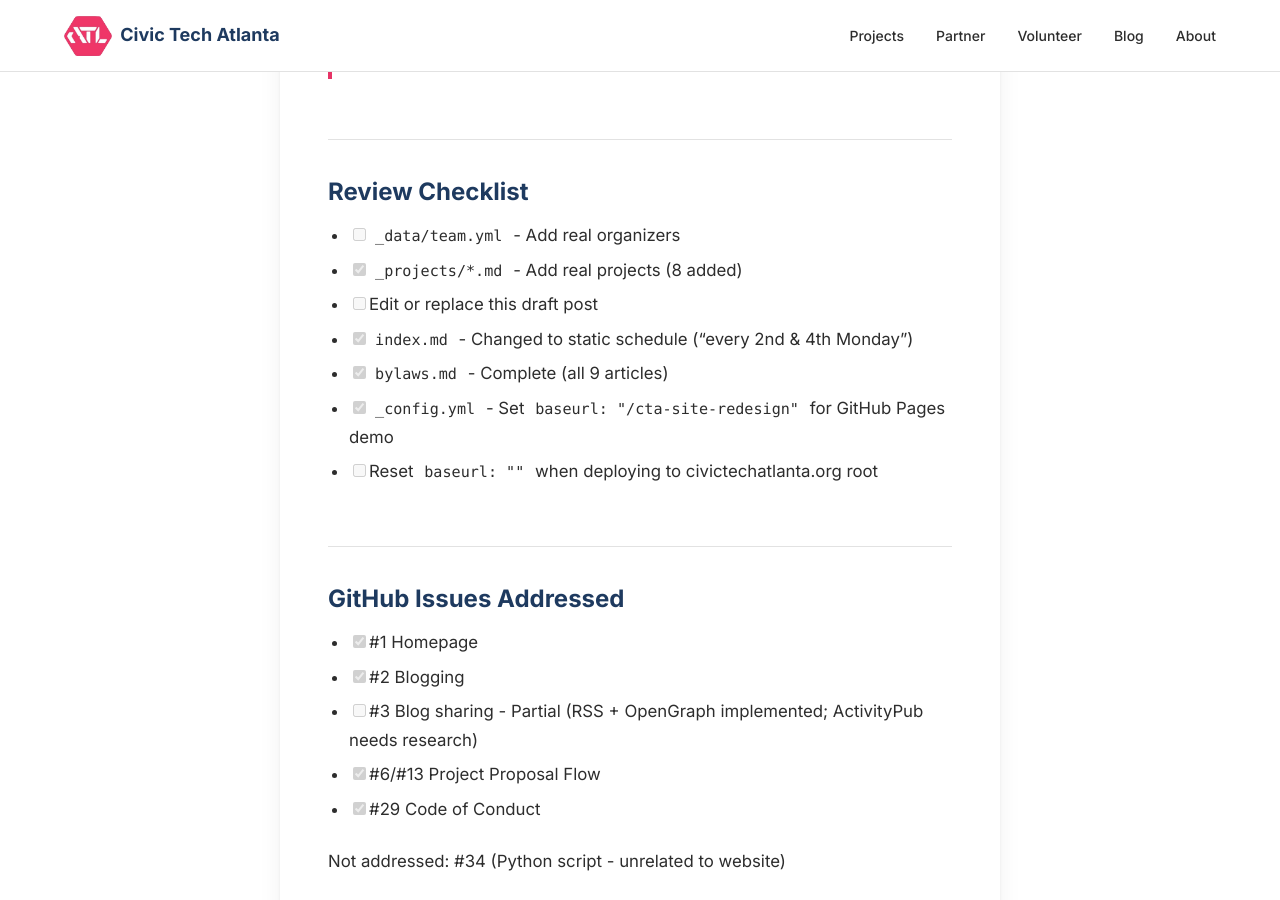
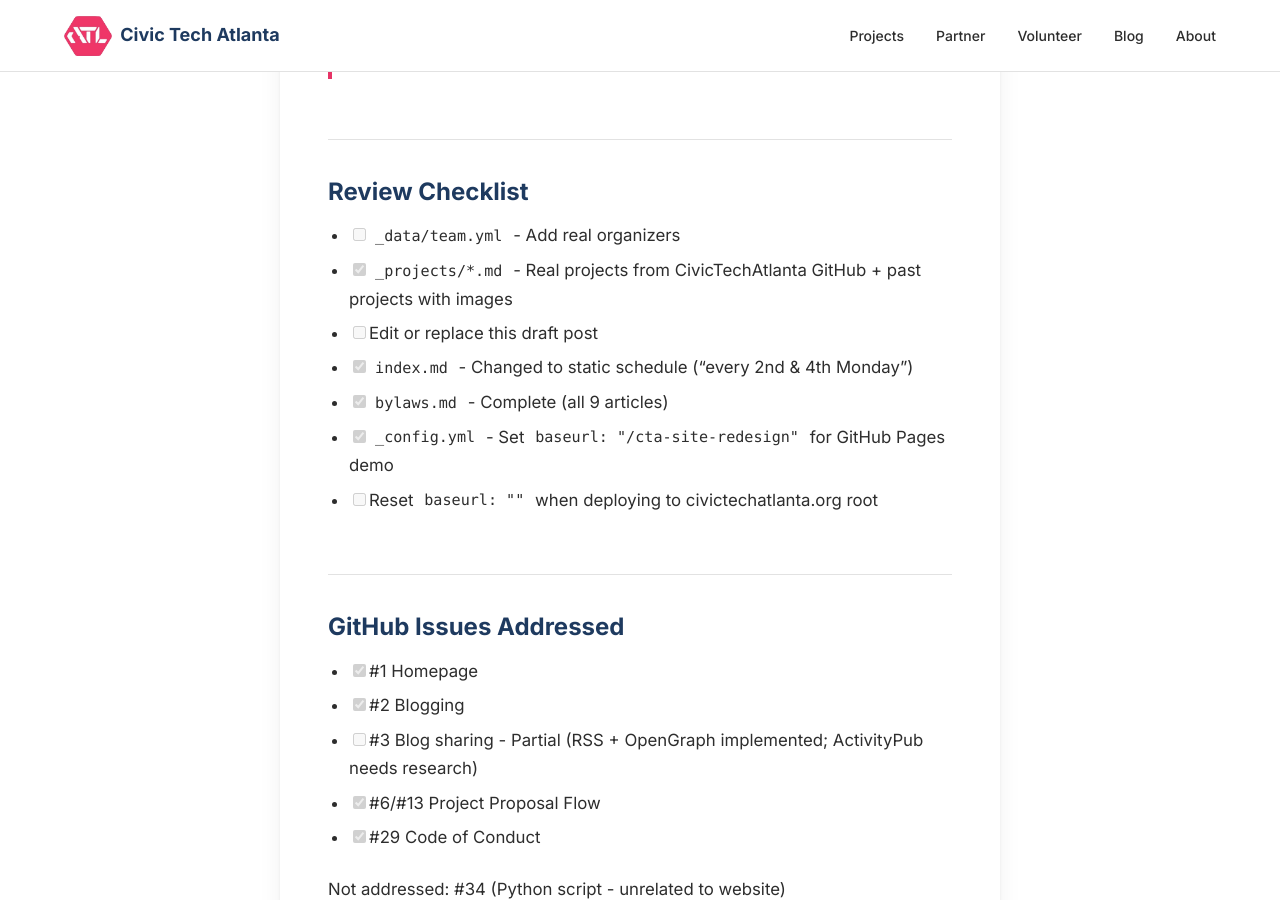
Before and after one commit to jakswa/cta-site-redesign, a Jekyll site: the page built from _posts/2026-01-06-welcome-to-our-new-site.md, in a window 1280 px wide and 900 px high, scrolled down 386 px. Built offline with Jekyll 4.4.1, drawn with Linux system fonts in a browser that asks for light colours.

Commit message:
Update blog checklist - clarify project sources
🤖 Generated with [Claude Code](https://claude.com/claude-code)

Co-Authored-By: Claude Opus 4.5 <noreply@anthropic.com>

```diff
--- a/_posts/2026-01-06-welcome-to-our-new-site.md
+++ b/_posts/2026-01-06-welcome-to-our-new-site.md
@@ -12,7 +12,7 @@ published: true
 ## Review Checklist
 
 - [ ] `_data/team.yml` - Add real organizers
-- [x] `_projects/*.md` - Add real projects (8 added)
+- [x] `_projects/*.md` - Real projects from CivicTechAtlanta GitHub + past projects with images
 - [ ] Edit or replace this draft post
 - [x] `index.md` - Changed to static schedule ("every 2nd & 4th Monday")
 - [x] `bylaws.md` - Complete (all 9 articles)
```
